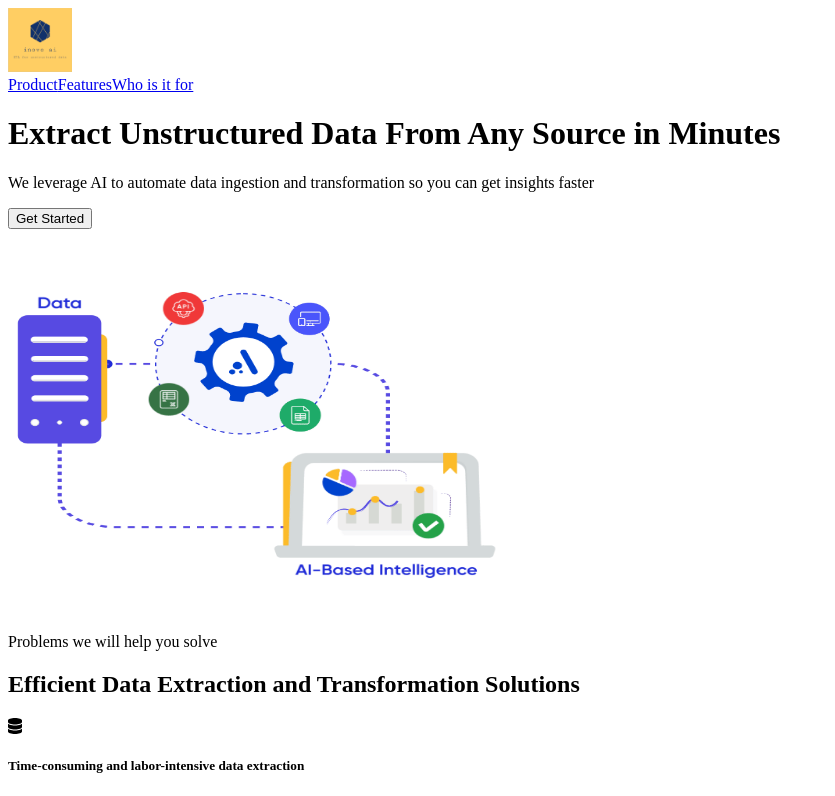
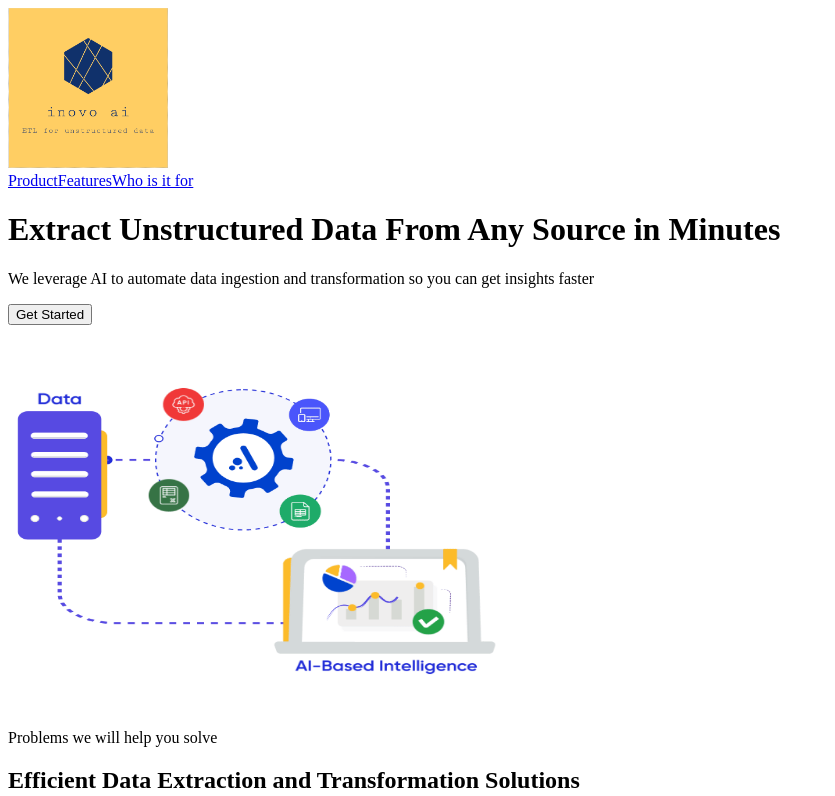
Before and after one commit to sughrag/inovo, a Next.js app: page / in a window 1280 px wide. Shown: the top 796 px of the page, without its empty margins (0-835 px from the left). Built offline with nearby package versions, Linux system fonts and the light colour scheme.

Commit message:
Update index.tsx

```diff
--- a/src/pages/index.tsx
+++ b/src/pages/index.tsx
@@ -12,7 +12,7 @@ const Home: React.FC = () => {
         <div className="container mx-auto flex justify-between items-center">
           {/* Logo placeholder */}
           <div>
-            <Image src="/images/logo.png" alt="Logo" width={64} height={64} />
+            <Image src="/images/logo.png" alt="Logo" width={160} height={160} />
           </div>
           <div className="text-gray-900">
             <a href="#product" className="mx-4">Product</a>
```
